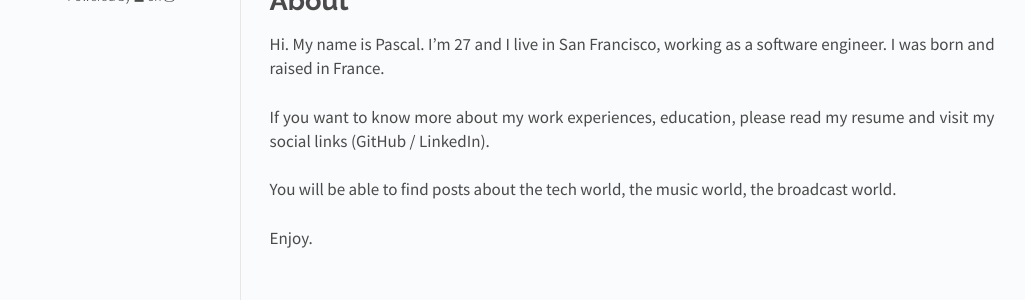
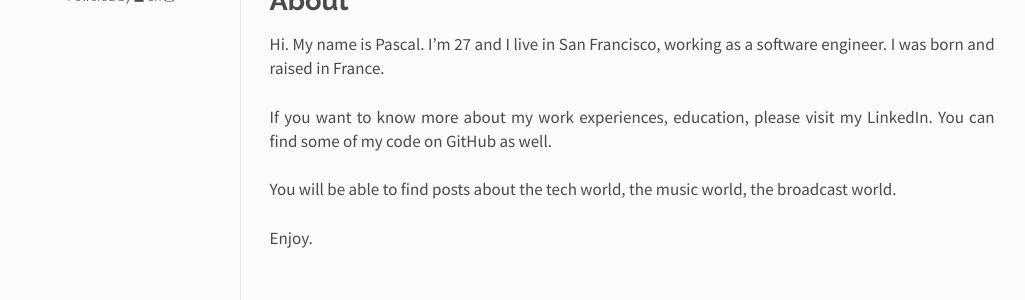
Before and after one commit to mkpascal/mkpascal.github.io, a Jekyll site: the page built from about.md, in a window 1280 px wide. Shown: the part 321-621 px from the top of the page, without its empty margins (118-1143 px from the left). Built offline with Jekyll 4.4.1, drawn with Linux system fonts in a browser that asks for light colours; nearby versions of some CDN libraries.

Commit message:
Update about.md

```diff
--- a/about.md
+++ b/about.md
@@ -7,7 +7,7 @@ permalink: /about/
 
 Hi. My name is Pascal. I’m 27 and I live in San Francisco, working as a software engineer. I was born and raised in France.
 
-If you want to know more about my work experiences, education, please read my resume and visit my social links (GitHub / LinkedIn).
+If you want to know more about my work experiences, education, please visit my LinkedIn. You can find some of my code on GitHub as well.
 
 You will be able to find posts about the tech world, the music world, the broadcast world.
 
```
